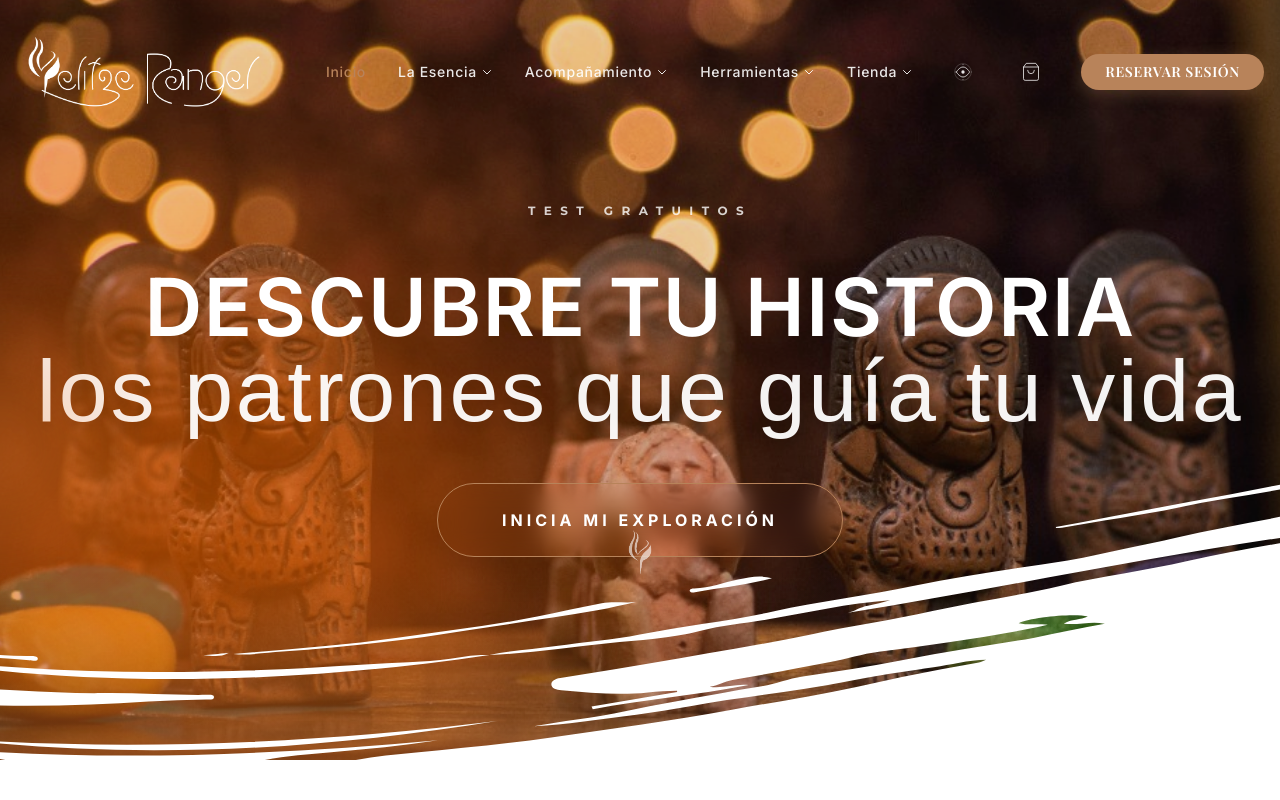
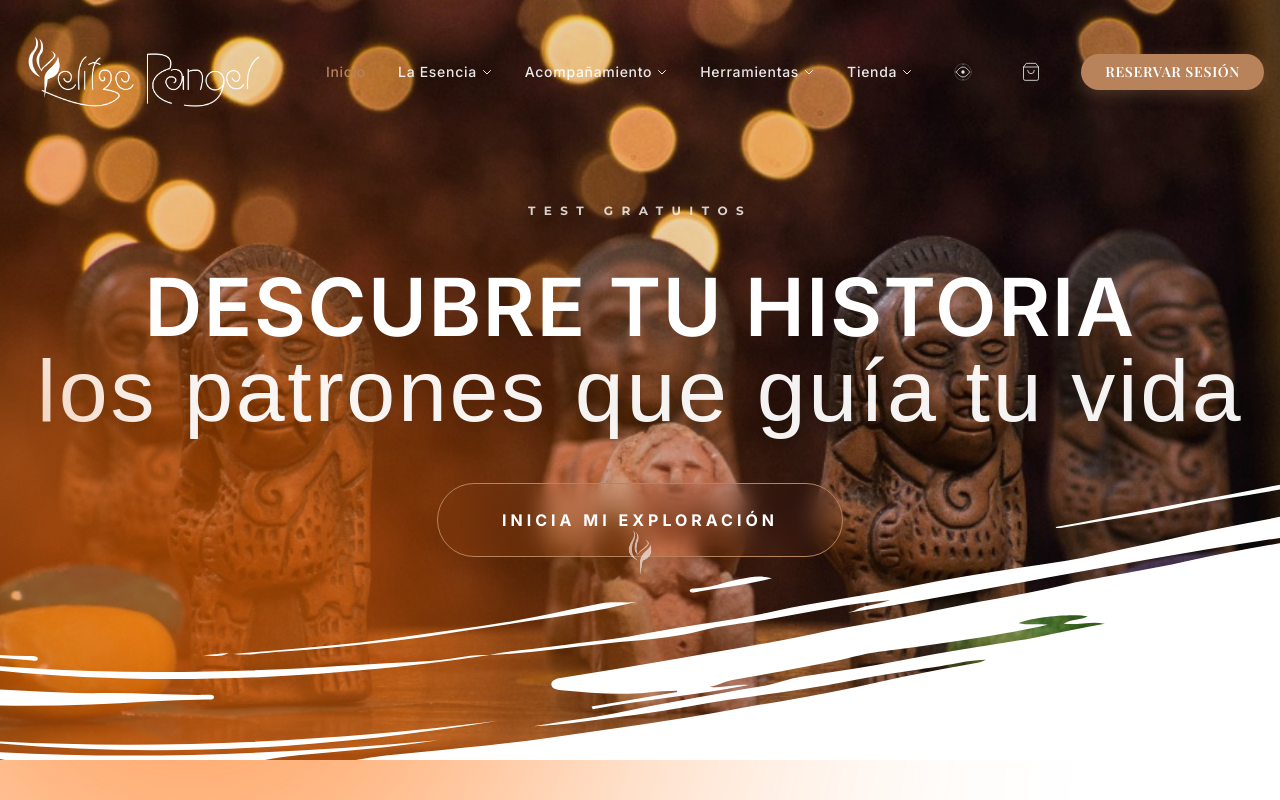
Before and after one commit to yelitzerangeloficialweb-max/yelitze-rangel-web, a Next.js app: page / in a window 1280 px wide. Shown: the top 800 px of the page. Built offline with nearby package versions, Linux system fonts and the light colour scheme; a web font is replaced by a local one.

Commit message:
Permitir que el blur del Hero rebase sus limites y cubra la siguiente seccion

```diff
--- a/components/home/NewHero.tsx
+++ b/components/home/NewHero.tsx
@@ -6,9 +6,10 @@ import { motion } from "framer-motion";
 
 export default function NewHero() {
     return (
-        <section className="relative h-[95vh] min-h-[750px] flex items-center justify-center overflow-hidden bg-[#2D2926]">
-            {/* Background Image with Premium Overlays */}
-            <div className="absolute inset-0 z-0">
+        <section className="relative h-[95vh] min-h-[750px] flex items-center justify-center bg-[#2D2926] z-20">
+            {/* We add z-20 here so this entire section stacks above the WelcomeSection below it */}
+            {/* Background Image with Premium Overlays - Clips the image but allows elements outside to spill */}
+            <div className="absolute inset-0 z-0 overflow-hidden">
                 <Image
                     src="/assets/images/hero/hero-fusion-group.jpg"
                     alt="Ancestral Background"
@@ -19,12 +20,12 @@ export default function NewHero() {
                 {/* Global Overlays - Softer for more visibility */}
                 <div className="absolute inset-0 bg-black/10" />
 
-                {/* Atmosphere - Intense 95% blur on bottom left */}
-                <div className="absolute -bottom-[10%] -left-[15%] w-[60%] h-[70%] bg-[#FF6B00]/95 blur-[200px] rounded-full pointer-events-none" />
-
                 {/* Bottom Seam Overlay */}
                 <div className="absolute inset-x-0 bottom-0 h-1/2 bg-gradient-to-t from-black/50 via-transparent to-transparent opacity-60" />
             </div>
+
+            {/* Atmosphere - Intense 95% blur on bottom left (Moved outside the overflow-hidden container so it spills to the next section) */}
+            <div className="absolute -bottom-[20%] -left-[15%] w-[60%] h-[70%] bg-[#FF6B00]/95 blur-[200px] rounded-full pointer-events-none" />
 
             {/* Content Container */}
             <div className="container mx-auto px-4 relative z-10 text-center text-white">
```
